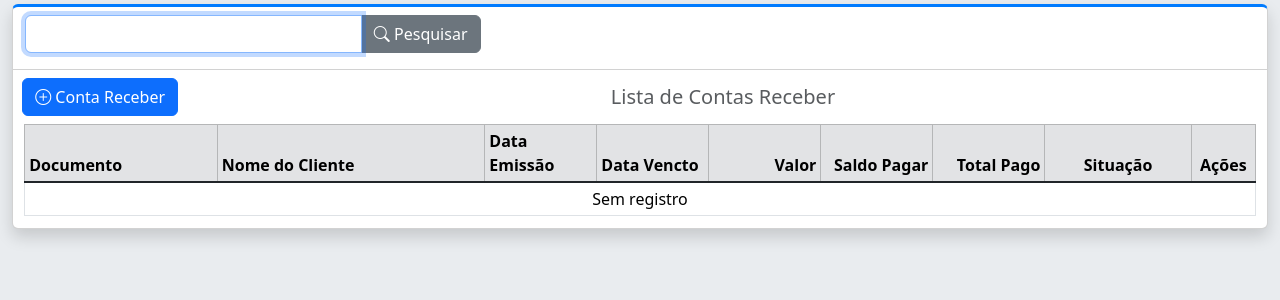
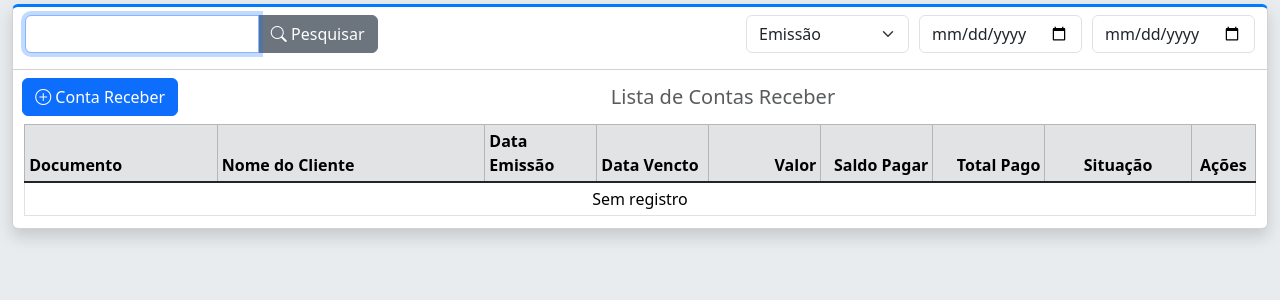
Before and after one commit to jvsjanilson/MeuFinanceiro, a Django app: page /contarecebers/ in a window 1280 px wide. Shown: the part 65-365 px from the top of the page. Run offline with Django 4.2, Linux system fonts and the light colour scheme; the visitor is signed in with stand-in values (Sample User, id 1); data that the repository does not hold is empty.

Commit message:
feat: conta receber, filtro por data emissao e vencimento

```diff
--- a/financeiro/templates/financeiro/contareceber/list.html
+++ b/financeiro/templates/financeiro/contareceber/list.html
@@ -4,20 +4,21 @@
 
     <div class="card shadow card-outline mb-1">
         <div class="card-header pb-0" style="">
+            <form  method="get">
                 <div class="row d-flex  align-items-center">
-                <div class="col-md-9">
+                    <div class="col-md-7">
                         <div class="row">
                             <div class="col-md-8 col-lg-6 ">
                                 <div class="mb-3">
-                                <form  method="get">
+
                                         <div class="input-group ">
                                             <input autofocus name="search" id="search" class="form-control " type="search" value="{{ search }}">
                                             <button type="submit" class="btn btn-secondary"><i class="bi bi-search"></i> Pesquisar</button>
                                         </div>
-                                </form>
+
                                 </div>
                             </div>
-                        {% if search %}
+                            {% if search or data_inicial or data_final %}
                             <div class="col-md-4 align-self-center">
                                 <div class="mb-3">
                                     <a class="btn btn-danger" href="{% url 'contareceber-list' %}"><i class="bi bi-trash"></i> Limpar</a>
@@ -28,14 +29,31 @@
 
                         </div>
                     </div>
-                <div class="col-md-3 filtro">
+                    <div class="col-md-5 ">
+                        <div class="row">
+                            <div class="col-4">
                                 <div class="mb-3">
-                        <select class="form-select">
-                            <option>----------------</option>
+                                    <select class="form-select" name="tipo_filtro_data">
+                                        <option {% if tipo_filtro_data == "1" %}selected{% endif %} value="1">Emissão</option>
+                                        <option {% if tipo_filtro_data == "2" %}selected{% endif %} value="2">Vencto</option>
+
                                     </select>
                                 </div>
                             </div>
+                            <div class="col-4">
+                                <div class="mb-3">
+                                    <input class="form-control" type="date" name="data_inicial" value="{{ data_inicial }}"/>
                                 </div>
+                            </div>
+                            <div class="col-4">
+                                <div class="mb-3">
+                                    <input class="form-control" type="date" name="data_final" value="{{ data_final }}" />
+                                </div>
+                            </div>
+                        </div>
+                    </div>
+                </div>
+            </form>
         </div>
         <div class="card-body" style="padding: .5rem .7rem">
 
--- a/financeiro/views.py
+++ b/financeiro/views.py
@@ -100,6 +100,22 @@ class ContaReceberListView(UserAccessMixin, ListView):
         context['verbose_name'] = self.model._meta.verbose_name.title
         context['verbose_name_plural'] = self.model._meta.verbose_name_plural.title
         search = self.request.GET.get('search')
+        tipo_filtro_data = self.request.GET.get('tipo_filtro_data')
+        data_inicial = self.request.GET.get('data_inicial')
+        data_final = self.request.GET.get('data_final')
+
+        if data_inicial is None:
+            context['data_inicial'] = ""
+        else:
+            context['data_inicial'] = data_inicial
+
+        if data_final is None:
+            context['data_final'] = ""
+        else:
+            context['data_final'] = data_final
+
+        if tipo_filtro_data:
+            context['tipo_filtro_data'] = tipo_filtro_data
 
         if search:
             context['search'] = search
@@ -110,11 +126,39 @@ class ContaReceberListView(UserAccessMixin, ListView):
         queryset = super(ContaReceberListView, self).get_queryset()
 
         search = self.request.GET.get('search')
+        tipo_filtro_data = self.request.GET.get('tipo_filtro_data')
+        data_inicial = self.request.GET.get('data_inicial')
+        data_final = self.request.GET.get('data_final')
+        print(data_inicial)
+        print(data_final)
+
         if search:
-            return queryset.filter(
+            queryset = queryset.filter(
                 Q(documento__icontains=search) |
                 Q(contato__razao_social__icontains=search)
             )
+
+
+        if tipo_filtro_data == "1":
+            if data_inicial:
+                queryset = queryset.filter(
+                    data_emissao__gte = data_inicial
+                )
+            if data_final:
+                queryset = queryset.filter(
+                    data_emissao__lte = data_final
+                )
+
+        if tipo_filtro_data == "2":
+            if data_inicial:
+                queryset = queryset.filter(
+                    data_vencimento__gte = data_inicial
+                )
+            if data_final:
+                queryset = queryset.filter(
+                    data_vencimento__lte = data_final
+                )
+
 
         queryset = queryset.annotate(
             vencido=Case(
```
Lines whose indentation alone changed are shown as unchanged.
